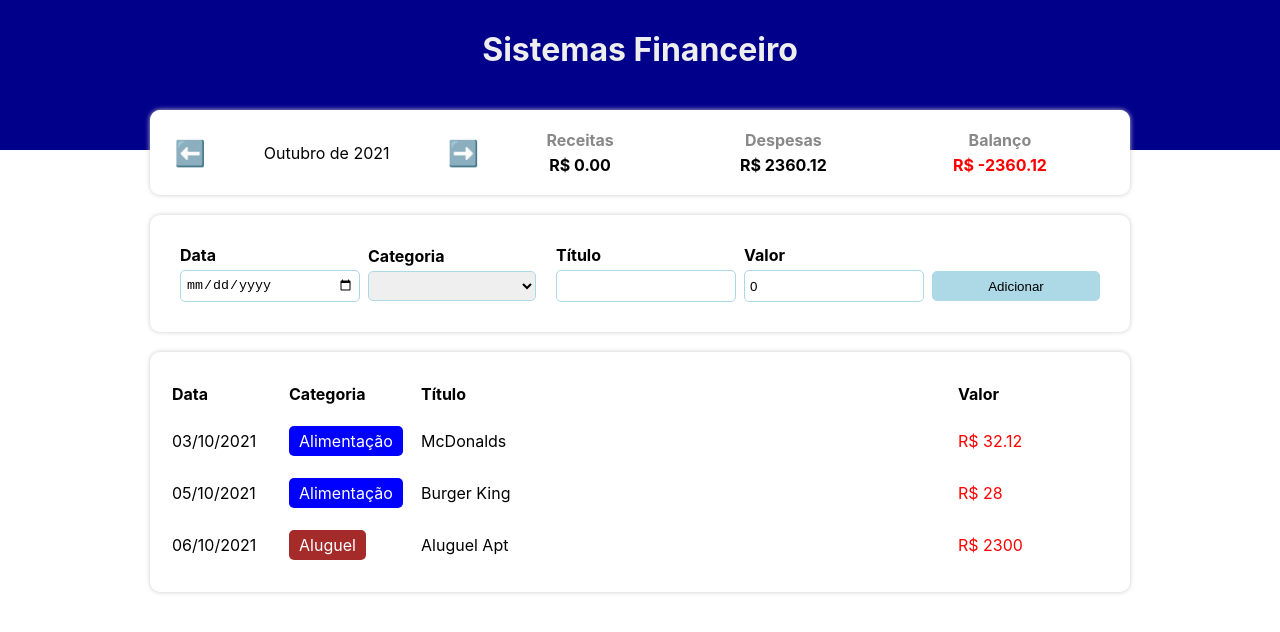
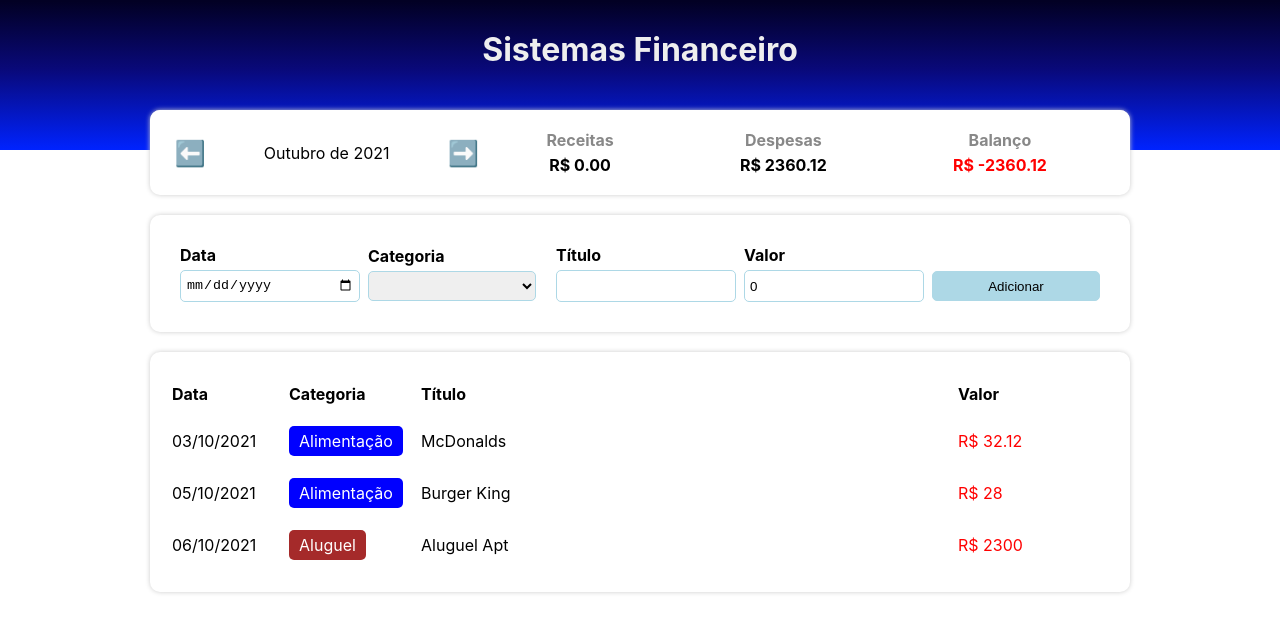
Before and after one commit to ManoelPatrocinio/expense_tracker, a React (Create React App) app: page / in a window 1280 px wide. Shown: the top 632 px of the page. Built offline with nearby package versions, Linux system fonts and the light colour scheme.

Commit message:
alter color on header

```diff
--- a/src/App.styles.ts
+++ b/src/App.styles.ts
@@ -7,7 +7,13 @@ export const Container = styled.div`
   padding: 0;
 `;
 export const Header = styled.header`
-  background-color: darkblue;
+  background: rgb(2, 0, 36);
+  background: linear-gradient(
+    180deg,
+    rgba(2, 0, 36, 1) 1%,
+    rgba(9, 9, 121, 1) 46%,
+    rgba(0, 35, 255, 1) 100%
+  );
   height: 9.375rem;
   text-align: center;
 `;
```
Also changed, not shown: 1 other file (tests, documents, lock files or other folders).
